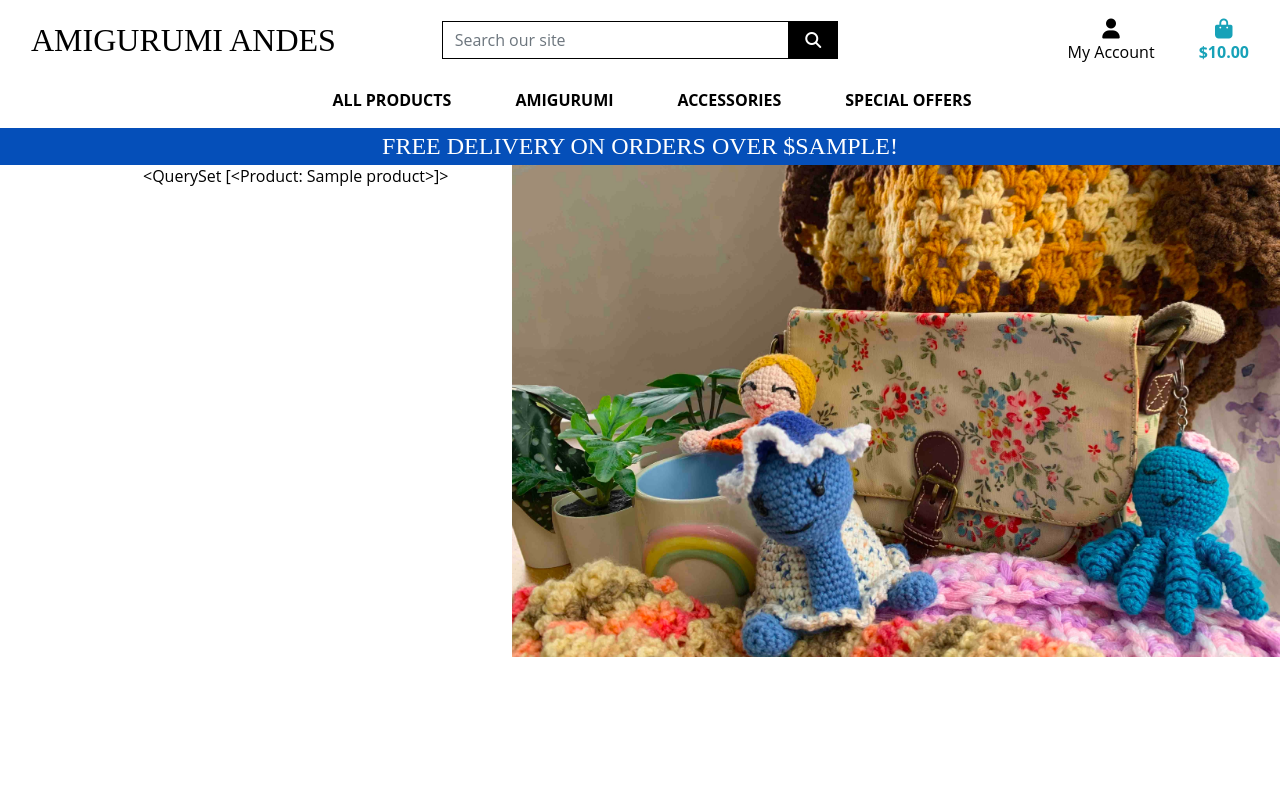
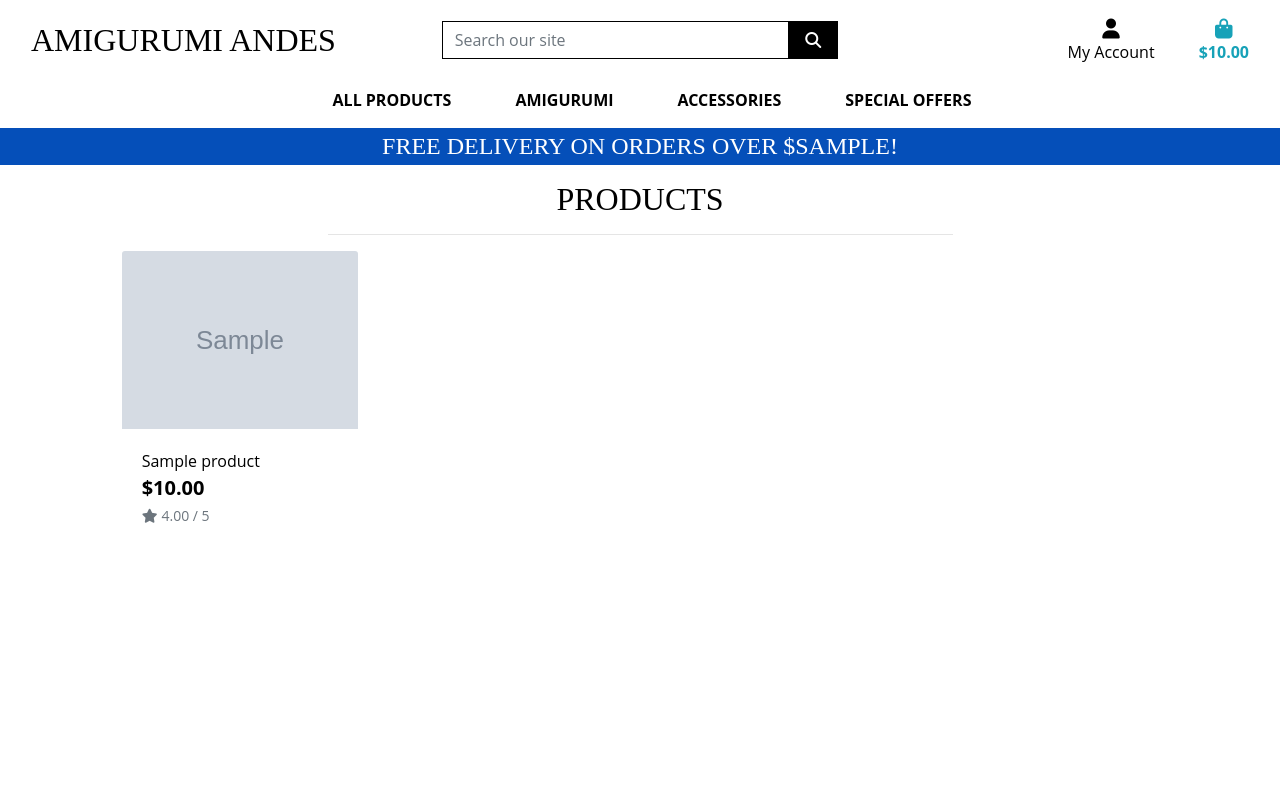
Before and after one commit to MidoriSusanna/Amigurumi-Andes, a Django app: template products/templates/products/products.html in a window 1280 px wide. Run offline with Django 3.2, Linux system fonts and the light colour scheme; tables that the repository leaves empty hold one stand-in row (values such as "Sample post"); the template is opened without the code that fills it: values that come from a table or form of the project are taken from there, most other values are stand-ins (such as "Sample title", 1, 10 or a date in 2020); grey boxes marked "Sample" are stand-in pictures; some libraries are stand-ins or nearby versions.

Commit message:
Add product detail funcionality

```diff
--- a/home/templates/home/index.html
+++ b/home/templates/home/index.html
@@ -18,7 +18,7 @@
             </h1>
             <div class="my-5">
                 <h4>
-                    <a href="" class="shop-now-button btn btn-lg rounded-0 text-uppercase py-3">Shop Now</a>
+                    <a href="{% url 'products' %}" class="shop-now-button btn btn-lg rounded-0 text-uppercase py-3">Shop Now</a>
                 </h4>
             </div>
         </div>
--- a/products/templates/products/products.html
+++ b/products/templates/products/products.html
@@ -2,21 +2,78 @@
 {% load static %}
 
 {% block page_header %}
-<div class="container header-container">
-    <div class="row">
-        <div class="col">
-
+    <div class="container header-container">
+        <div class="row">
+            <div class="col"></div>
         </div>
     </div>
-</div>
 {% endblock %}
 
 {% block content %}
-<div class="container">
-    <div class="row">
-        <div class="col">
-            {{ products }}
+    <div class="overlay"></div>
+    <div class="container-fluid">
+        <div class="row">
+            <div class="col text-center mt-3">
+                <h2 class="logo-font">Products</h2>
+                <hr class="w-50 mb-1">
+            </div>
+        </div>
+        <div class="row">
+            <div class="product-container col-10 offset-1">
+                <div class="row mt-1 mb-2"></div>
+                <div class="row">
+                    {% for product in products %}
+                        <div class="col-sm-6 col-md-6 col-lg-4 col-xl-3">
+                            <div class="card h-100 border-0">
+                                {% if product.image %}
+                                <a href="{% url 'product_detail' product.id %}">
+                                    <img class="card-img-top img-fluid" src="{{ product.image.url }}" alt="{{ product.name }}">
+                                </a>
+                                {% else %}
+                                <a href="{% url 'product_detail' product.id %}">
+                                    <img class="card-img-top img-fluid" src="{{ MEDIA_URL }}noimage.png" alt="{{ product.name }}">
+                                </a>
+                                {% endif %}
+                                <div class="card-body pb-0">
+                                    <p class="mb-0">{{ product.name }}</p>
+                                </div>
+                                <div class="card-footer bg-white pt-0 border-0 text-left">
+                                    <div class="row">
+                                        <div class="col">
+                                            <p class="lead mb-0 text-left font-weight-bold">${{ product.price }}</p>
+                                            {% if product.rating %}
+                                                <small class="text-muted"><i class="fas fa-star mr-1"></i>{{ product.rating }} / 5</small>
+                                            {% else %}
+                                                <small class="text-muted">No Rating</small>
+                                            {% endif %}
+                                        </div>
+                                    </div>
+                                </div>
+                            </div>
+                        </div>
+                        {% if forloop.counter|divisibleby:1 %}
+                            <div class="col-12 d-sm-none mb-5">
+                                <hr>
+                            </div>
+                        {% endif %}
+                        {% if forloop.counter|divisibleby:2 %}
+                            <div class="col-12 d-none d-sm-block d-md-block d-lg-none mb-5">
+                                <hr>
+                            </div>
+                        {% endif %}
+                        {% if forloop.counter|divisibleby:3 %}
+                            <div class="col-12 d-none d-lg-block d-xl-none mb-5">
+                                <hr>
+                            </div>
+                        {% endif %}
+                        {% if forloop.counter|divisibleby:4 %}
+                            <div class="col-12 d-none d-xl-block mb-5">
+                                <hr>
+                            </div>
+                        {% endif %}
+                    {% endfor %}
+                </div>
+            </div>
         </div>
     </div>
-</div>
 {% endblock %}
--- a/products/urls.py
+++ b/products/urls.py
@@ -2,5 +2,6 @@ from django.urls import path
 from . import views
 
 urlpatterns = [
-    path('', views.all_products, name='products')
+    path('', views.all_products, name='products'),
+    path('<product_id>', views.product_detail, name='product_detail'),
 ]
--- a/static/css/base.css
+++ b/static/css/base.css
@@ -70,6 +70,16 @@ body {
     border: 1px solid black !important;
 }
 
+.overlay {
+    height: 100%;
+    width: 100%;
+    top: 0;
+    left: 0;
+    position: fixed;
+    background: white;
+    z-index: -1;
+}
+
 /* -------------------------------- Media Queries */
 
 /* Slightly larger container on xl screens */
@@ -98,3 +108,13 @@ body {
         margin-left: 0; /* Adjust for smaller screens to avoid content being cut off */
     }
 }
+/* pad the top a bit when navbar is collapsed on mobile */
+@media (max-width: 991px) {
+    .header-container {
+        padding-top: 116px;
+    }
+
+    body {
+        height: calc(100vh - 116px);
+    }
+}
--- a/templates/includes/main-nav.html
+++ b/templates/includes/main-nav.html
@@ -8,7 +8,7 @@
                 <a href="" class="dropdown-item">By Price</a>
                 <a href="" class="dropdown-item ">By Rating</a>
                 <a href="" class="dropdown-item ">By Category</a>
-                <a href="" class="dropdown-item">All Products</a>
+                <a href="{% url 'products' %}" class="dropdown-item">All Products</a>
             </div>
         </li>
 
```
Also changed, not shown: products/templates/products/product_detail.html (added, +51 -0 lines), products/views.py (+14 -1 lines).
